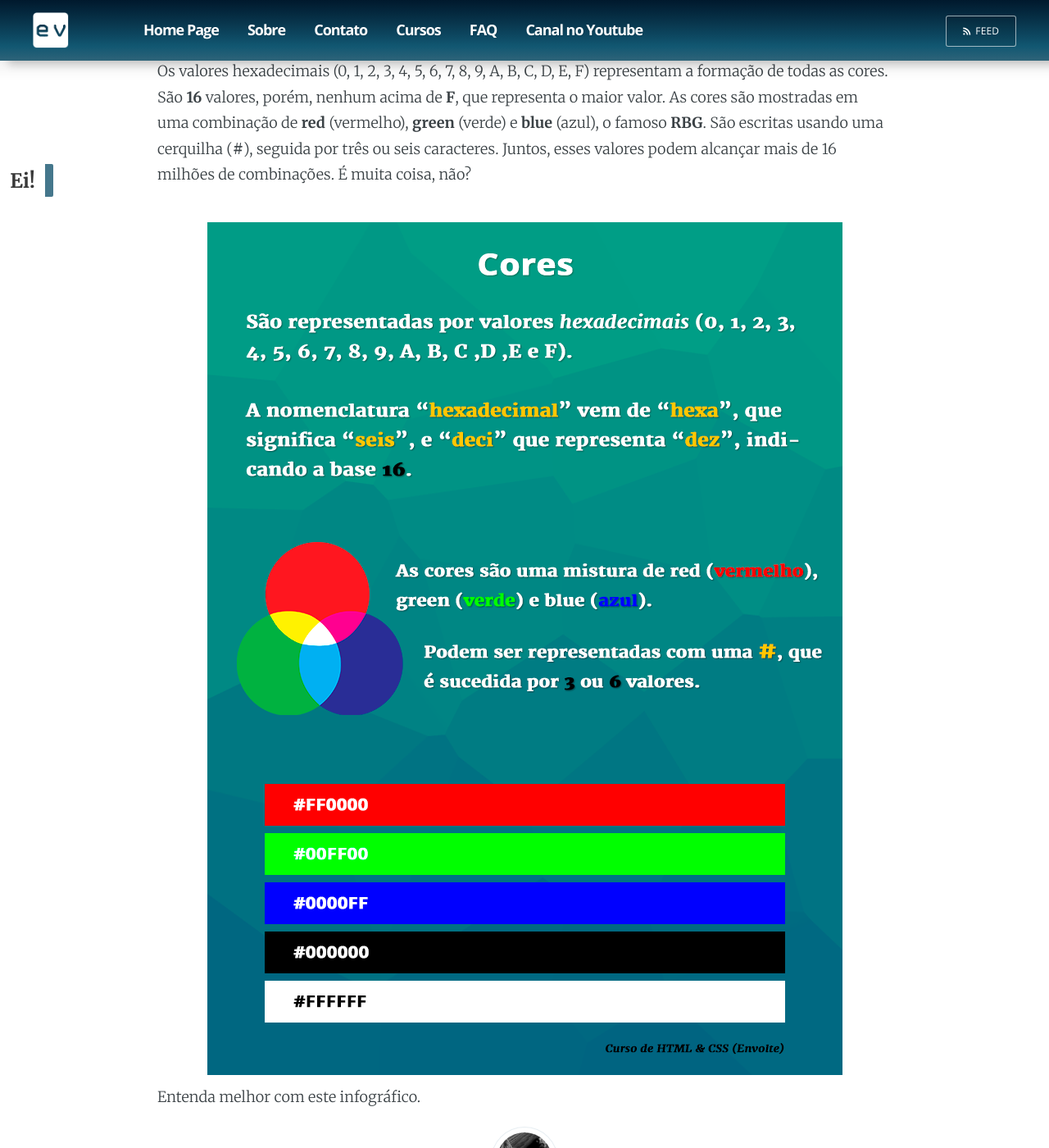
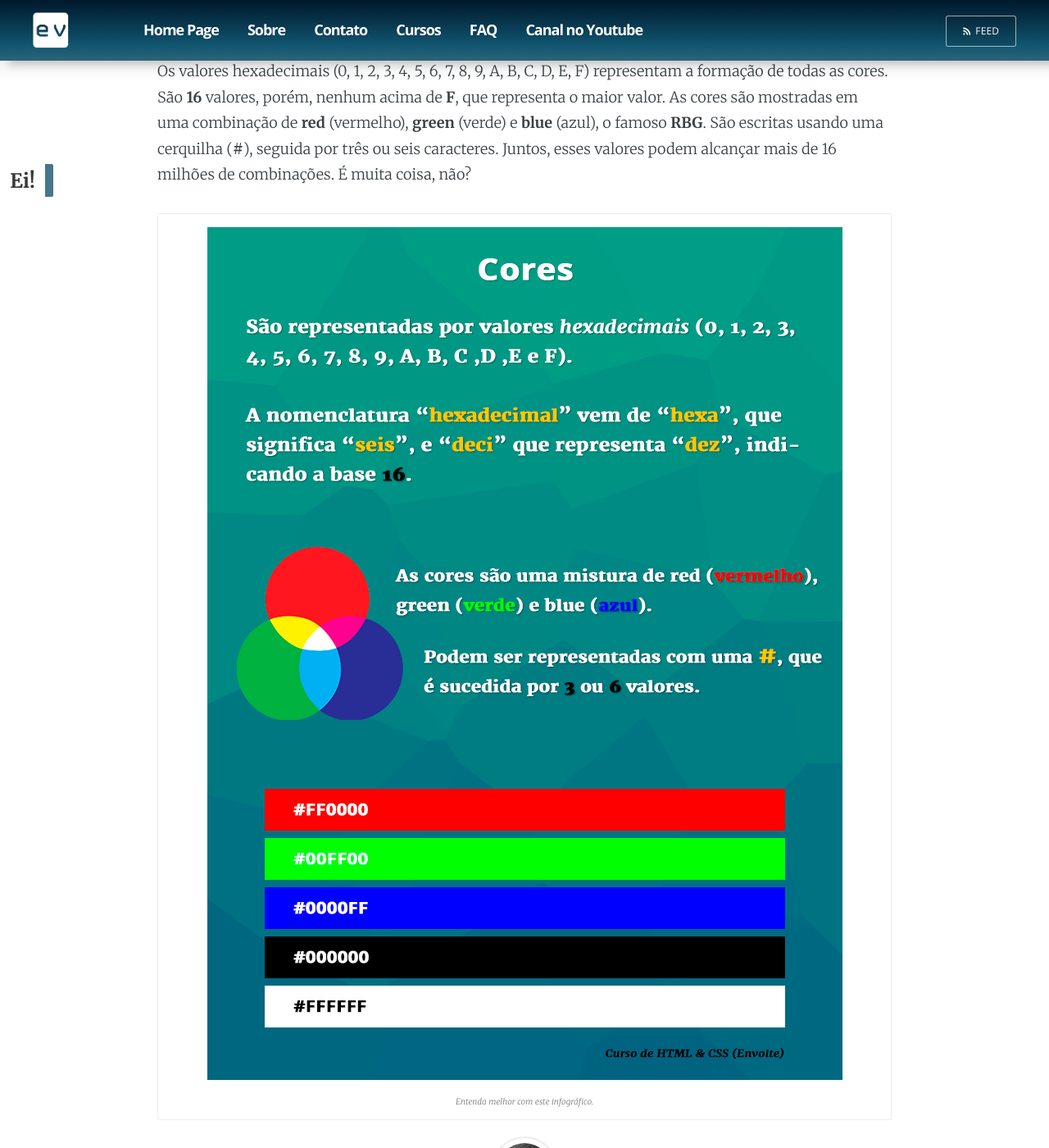
Before and after one commit to EnVolte/envolte.github.io, a Jekyll site: the page built from _cursos/HTML-CSS/parte-5.md, in a window 1280 px wide and 1400 px high, scrolled down 1605 px. Shown: the whole window at 82% size. Built offline with Jekyll 4.4.1, drawn with Linux system fonts in a browser that asks for light colours; a script that is not in the unit is left out; comment, search, counter and statistics services are not loaded.

Commit message:
Update screen.css

```diff
--- a/assets/css/screen.css
+++ b/assets/css/screen.css
@@ -2092,3 +2092,7 @@ button.close-button {right: 2%; position: absolute; top: 2%; color: #000; font-s
 ul#menu-mobile {max-width: 70%; height: 100%; display: none; padding: 4%; float: left; position: absolute; top: 0; left: 0; background-color: #fff; z-index: 999999999999999; box-shadow: 1px 2px 5px rgba(0,0,0,0.2)}
 ul#menu-mobile li {padding: 2% 1%; float: left; width: 96%; list-style: none; line-height: 1em;}
 ul#menu-mobile li a {color: #333; font-size: 1.1em; text-decoration: none; font-weight: bold; background: #f9f9f9; border: 1px solid #eee; padding: 3px 10px; font-family: Open Sans; border-radius: 2px;}
+
+figure {width: auto; border: 1px solid #eee; border-radius: 2px; padding: 5px;}
+figure img {margin: 0px;}
+figure > figcaption {font-size: 10px; color: #777; font-style: italic; text-align: center;}
```
